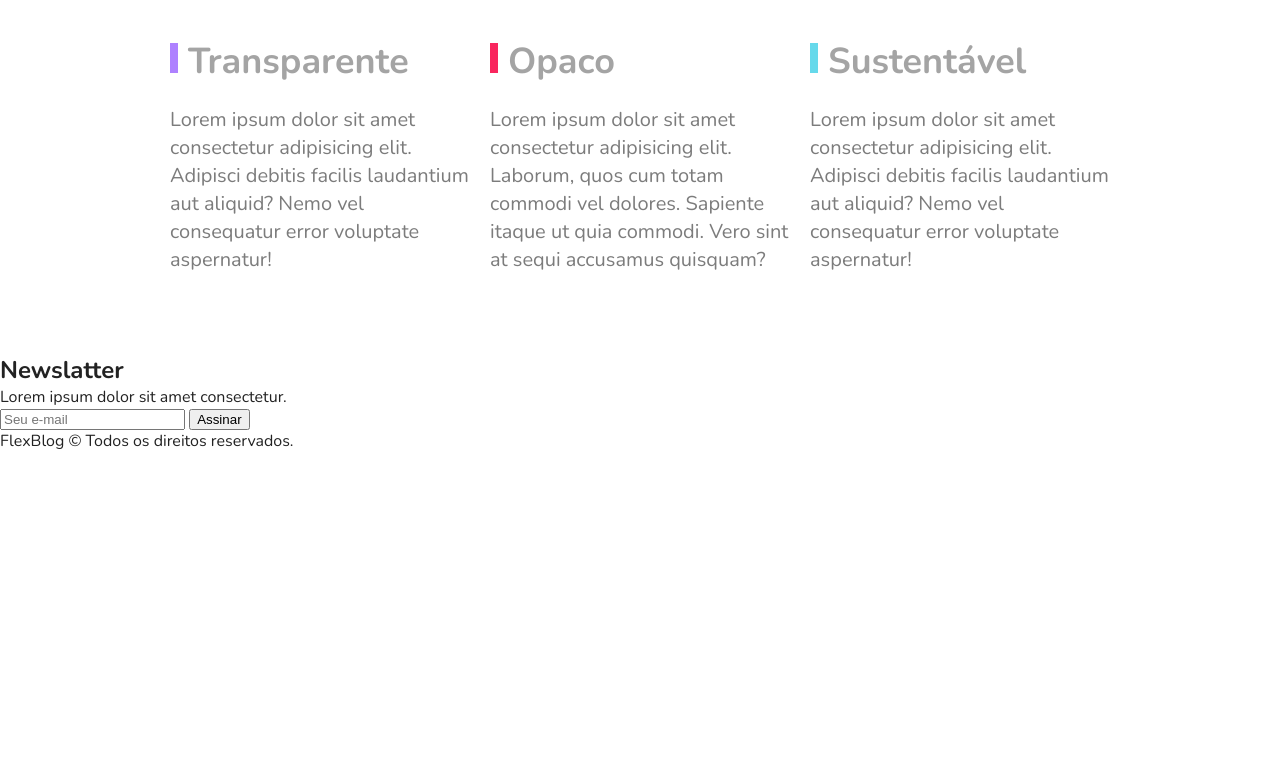
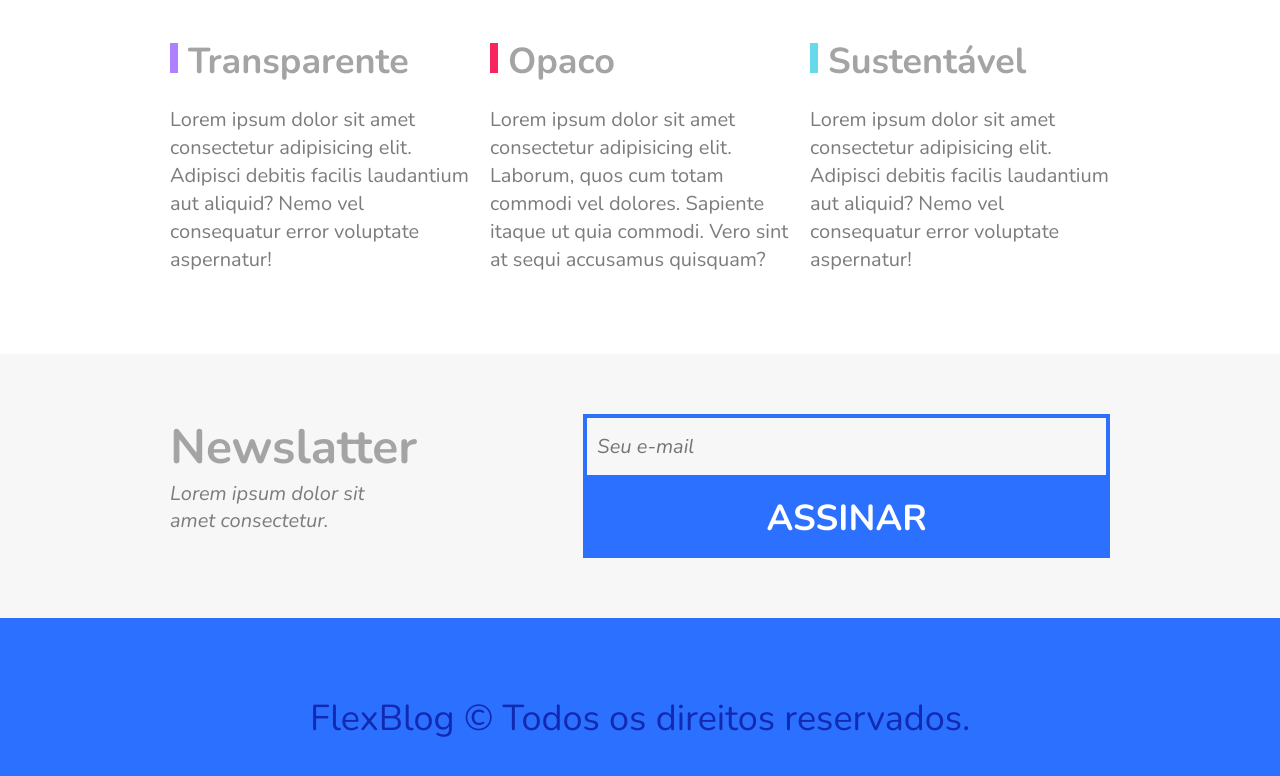
Before and after one commit to caahcavalcantte/FlexBlog, a plain HTML site: page index.html in a window 1280 px wide. Shown: the part 2904-3680 px from the top of the page. Before the commit the page ends 3356 px from the top, so only its background shows below. Drawn offline with nearby package versions, Linux system fonts and the light colour scheme.

Commit message:
Finalizado styles formulário e footer

```diff
--- a/css/styles.css
+++ b/css/styles.css
@@ -315,3 +315,87 @@ img {
   line-height: 1.4;
   color: #7c7c7c;
 }
+
+/* NEWSLETTER */
+
+.newsletter {
+  background-color: #f7f7f7;
+  padding: 60px calc((100% - 960px) / 2);
+  display: flex;
+  flex-wrap: wrap;
+}
+
+.newsletter-info {
+  flex: 1 1 260px;
+  margin: 0 10px;
+}
+
+.newsletter-info h1 {
+  font-size: 3em;
+  color: #a4a4a4;
+}
+
+.newsletter-info p {
+  font-size: 1.25em;
+  font-style: italic;
+  max-width: 230px;
+  color: #7c7c7c;
+  margin-bottom: 10px;
+}
+
+.newsletter-form {
+  flex: 2 1 260px;
+  margin: 0 10px;
+  align-self: center;
+  display: flex;
+  flex-wrap: wrap;
+}
+
+.newsletter-form input {
+  flex: 3 1 260px;
+  font-size: 1.25em;
+  color: #7c7c7c;
+  font-style: italic;
+  font-family: "Nunito", Arial, Helvetica, sans-serif;
+  border: 4px solid #2c70ff;
+  background: transparent;
+  padding: 15px 10px;
+  margin: 0px;
+  border-radius: 0px;
+}
+
+.newsletter-form button {
+  flex: 1 1 260px;
+  font-family: "Nunito", Arial, Helvetica, sans-serif;
+  font-size: 2.25em;
+  font-weight: bold;
+  text-transform: uppercase;
+  background-color: #2c70ff;
+  color: white;
+  margin: 0px;
+  cursor: pointer;
+  border: 0px;
+  padding: 15px 10px;
+}
+
+@media (max-width: 600px) {
+  .newsletter-form button {
+    font-size: 1.5em;
+  }
+}
+
+/* Footer */
+
+.footer {
+  display: flex;
+  background-color: #2c70ff;
+  height: 200px;
+  align-items: center;
+}
+
+.footer p {
+  flex: 1;
+  text-align: center;
+  font-size: 2.25em;
+  color:#122ab2
+}
--- a/index.html
+++ b/index.html
@@ -159,13 +159,13 @@
     </div>
   </section>
 
-  <section class="newslatter">
-    <div class="newslatter-info">
+  <section class="newsletter">
+    <div class="newsletter-info">
       <h1>Newslatter</h1>
       <p>Lorem ipsum dolor sit amet consectetur.</p>
     </div>
 
-    <form class="newslatter-form">
+    <form class="newsletter-form">
       <input type="text" placeholder="Seu e-mail">
       <button type="submit">Assinar</button>
     </form>
```
